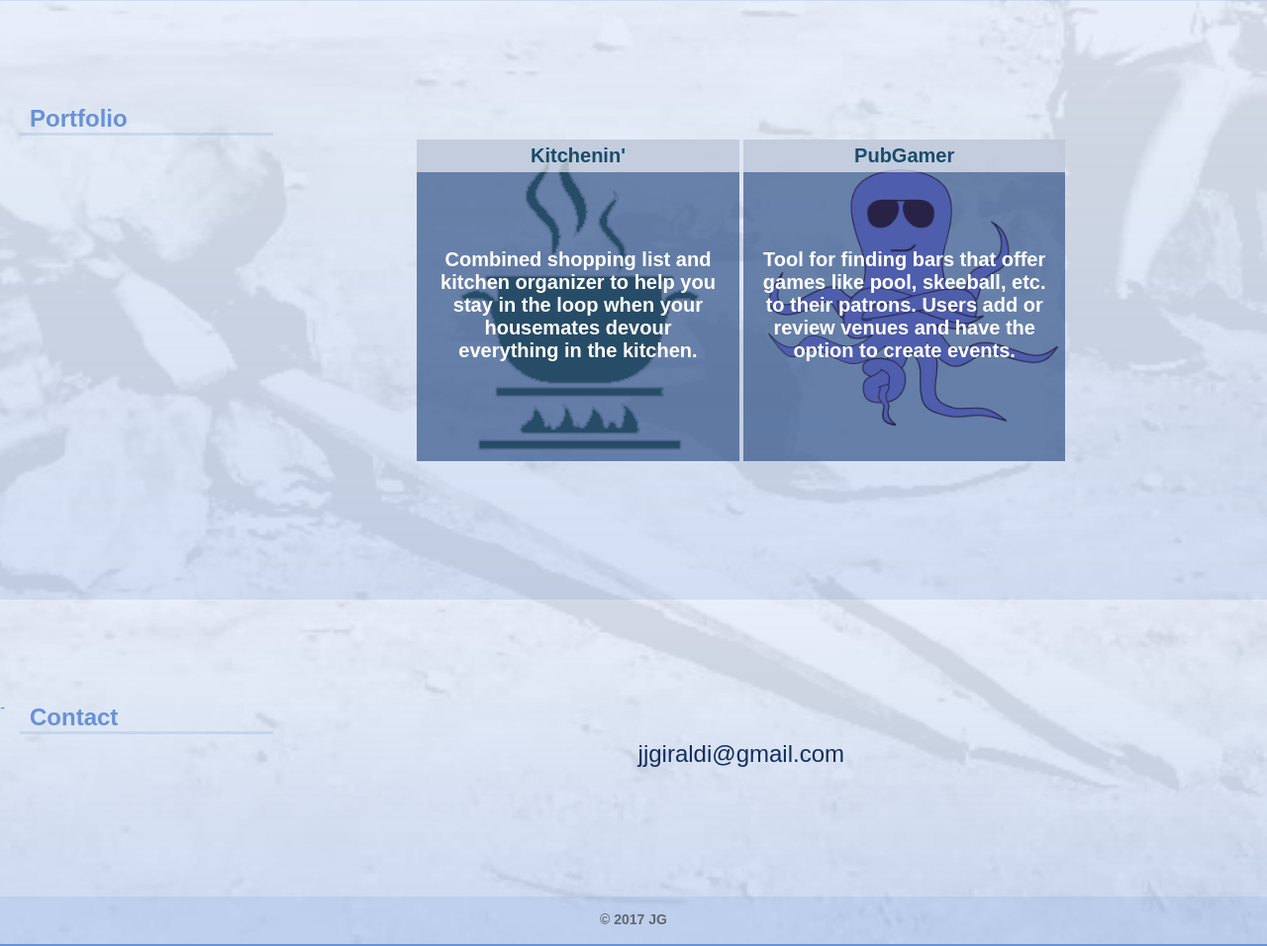
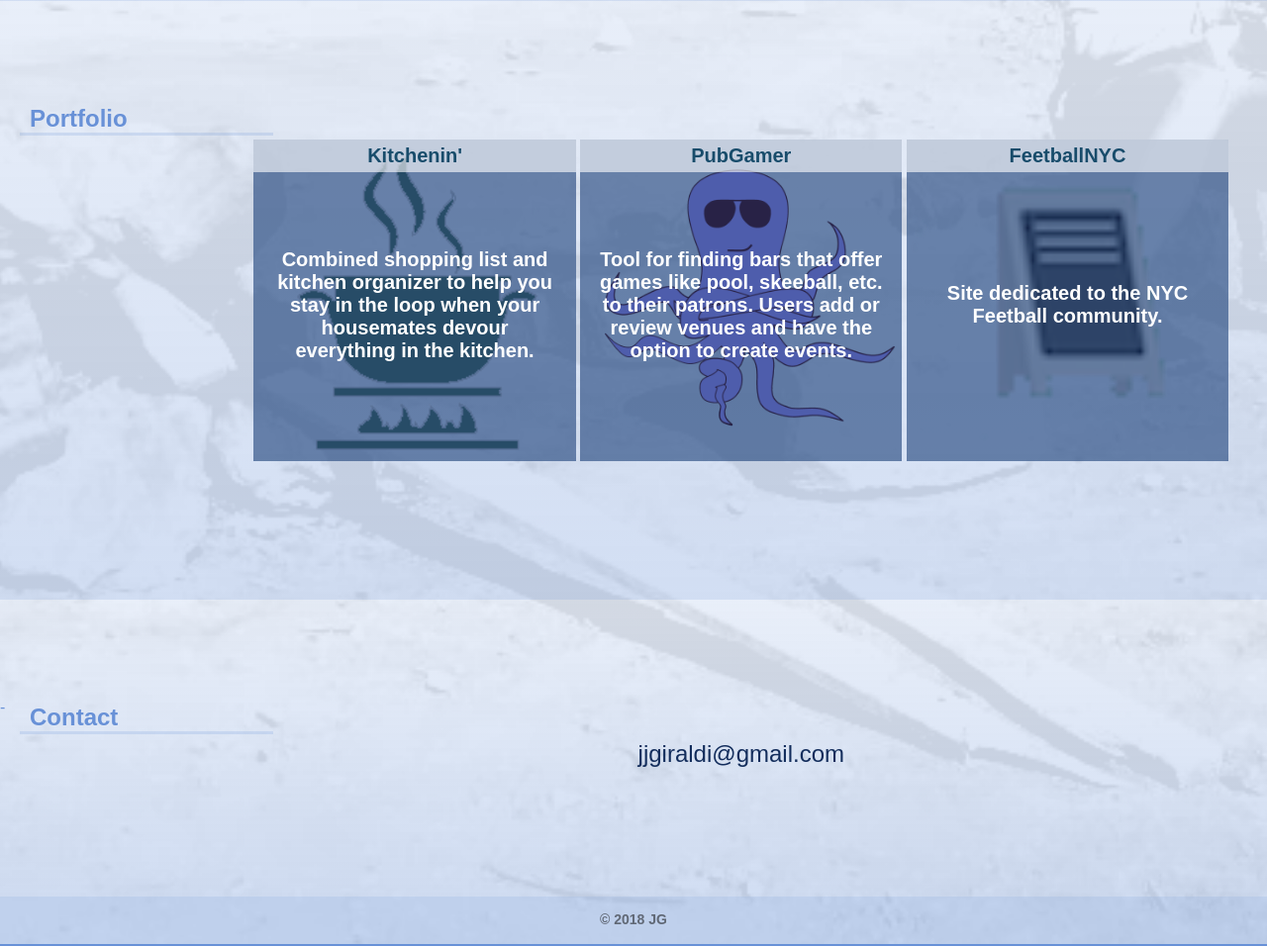
Before and after one commit to juli212/juli212.github.io, a PHP site: page / in a window 1280 px wide. Shown: the part 1100-2056 px from the top of the page at 99% size. Run offline with PHP 8.4, Linux system fonts and the light colour scheme; some libraries are stand-ins or nearby versions.

Commit message:
add feetball

```diff
--- a/index.html
+++ b/index.html
@@ -165,22 +165,22 @@
 						</div>
 					</div>
 
-<!-- 					<div class='project taphover p3'>
+					<div class='project taphover p3'>
 						<div class='content'>
-							<h6>There's A Board!</h6>
+							<h6>FeetballNYC</h6>
 							<div class='project-description taphover'>
 								<p>
-									Rails scheduling app built to connect students who sign up as tutees or mentors to schedule tutoring sessions amongst themselves.
+									Site dedicated to the NYC Feetball community.
 								</p>
 							</div>
 							<div class="project-icons">
 								<div class="project-icon">
-									<a class="taphover" title="Heroku" href="http://damp-tor-87542.herokuapp.com/" >
-										<img src="imgs/board.png" >
+									<a class="taphover" title="FeetballNYC" href="http://feetball.nyc/" >
+										<img src="imgs/feetballNYC.png" >
 									</a>
 								</div>
 								<div class="project-icon">
-									<a class="taphover" href="https://github.com/juli212/Theres-A-Board" title="Github" >
+									<a class="taphover" href="https://github.com/juli212/feetball" title="Github" >
 										<img src="imgs/icons/github.png" >
 									</a>
 								</div>
@@ -188,15 +188,15 @@
 
 							<div class="project-bottom-icons">
 								<div class="bottom-icon">
-									<img title="Ruby on Rails" src="imgs/icons/rubyrails2.png" />
+									<img title="HTML5 | CSS3 | JavaScript" src="imgs/icons/htmlCSSJS.png" />
 								</div>
 								<div class="bottom-icon">
-									<img title="PostgreSQL" src="imgs/icons/postgres2.png" />
+									<img title="SQL" src="imgs/icons/sql.png" />
 								</div>
 							</div>
 
 						</div>
-					</div> -->
+					</div>
 
 				</div>
 
@@ -209,7 +209,7 @@
 
 			<footer>
 				<p>
-					&copy; 2017 JG
+					&copy; 2018 JG
 				</p>
 			</footer>
 		</div>
--- a/style.css
+++ b/style.css
@@ -164,7 +164,7 @@ footer p {
 	margin: 0 5px;
 }
 
-.header-icon a {
+.header-icon a {header-i
 	display: block;
 }
 
```
Also changed, not shown: imgs/feetballNYC.png (added), imgs/icons/htmlCSSJS.png (added), imgs/icons/sql.png (added).
